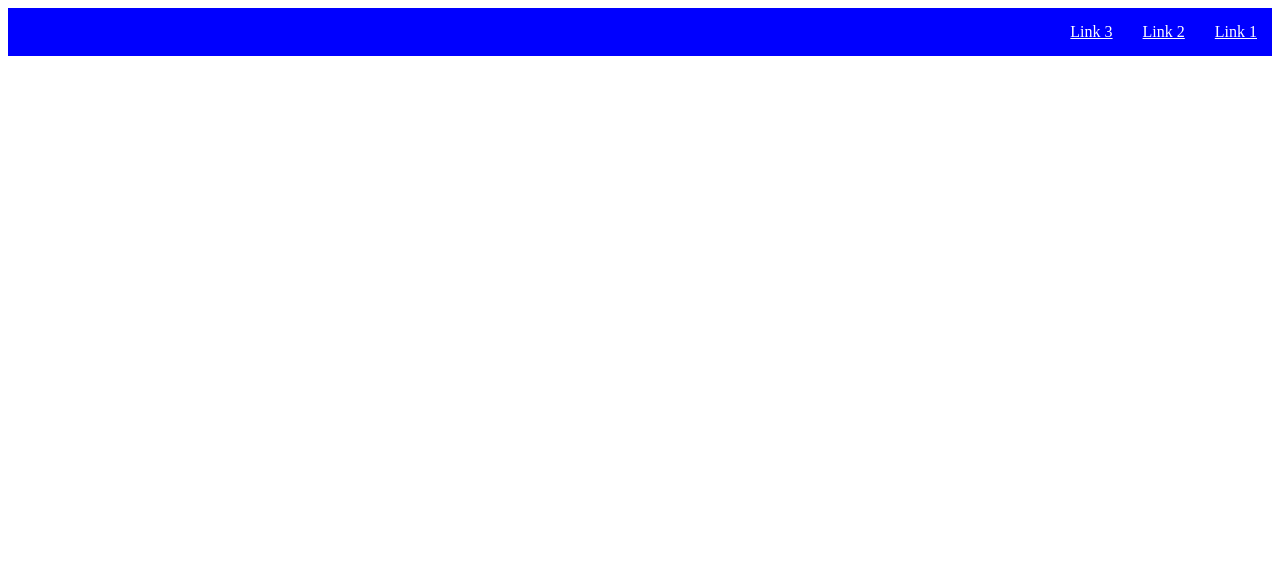
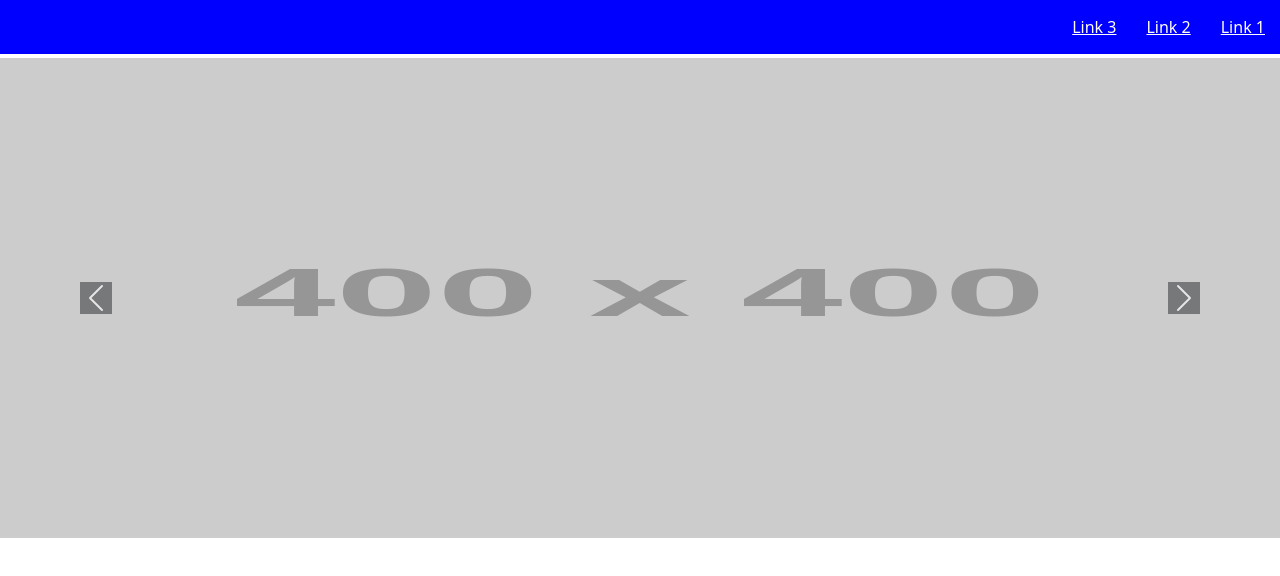
Before and after one commit to KatySaung/RTT-Website, a plain HTML site: page index.html in a window 1280 px wide. Shown: the top 576 px of the page. Drawn offline with nearby package versions, Linux system fonts and the light colour scheme; placeholder pictures from the web are drawn by us.

Commit message:
Added bootstrap support and image carousel for basic structure with the hero section

```diff
--- a/index.html
+++ b/index.html
@@ -5,13 +5,39 @@
     <meta name="viewport" content="width=device-width, initial-scale=1.0" />
     <title>RTT Website</title>
     <link rel="stylesheet" href="styles.css" />
+    <!-- Bootstrap CSS -->
+    <link href="https://cdn.jsdelivr.net/npm/bootstrap@5.0.2/dist/css/bootstrap.min.css" rel="stylesheet" integrity="sha384-EVSTQN3/azprG1Anm3QDgpJLIm9Nao0Yz1ztcQTwFspd3yD65VohhpuuCOmLASjC" crossorigin="anonymous">
   </head>
   <body>
-    <div id="NavBar">
+    <div id="NavBar" class="sticky-top mb-1">
       <a href="">Link 1</a>
       <a href="">Link 2</a>
       <a href="">Link 3</a>
     </div>
+    <div id="hero-carousel" class="carousel slide w-100 max-height-60" data-bs-ride="carousel">
+      <div class="carousel-inner">
+        <div class="carousel-item active">
+          <img src="https://placehold.co/400" class="d-block w-100 max-height-60" alt="first hero item">
+        </div>
+        <div class="carousel-item">
+          <img src="https://placehold.co/400" class="d-block w-100 max-height-60" alt="second hero item">
+        </div>
+        <div class="carousel-item">
+          <img src="https://placehold.co/400" class="d-block w-100 max-height-60" alt="thrid hero item">
+        </div>
+      </div>
+      <button class="carousel-control-prev" type="button" data-bs-target="#hero-carousel" data-bs-slide="prev">
+        <span class="carousel-control-prev-icon btn-dark" aria-hidden="true"></span>
+        <span class="visually-hidden">Previous</span>
+      </button>
+      <button class="carousel-control-next" type="button" data-bs-target="#hero-carousel" data-bs-slide="next">
+        <span class="carousel-control-next-icon btn-dark" aria-hidden="true"></span>
+        <span class="visually-hidden">Next</span>
+      </button>
+    </div>
   </body>
   <script src="js/script.js"></script>
+  <!-- Bootstrap JS with Popper Separated. -->
+  <script src="https://cdn.jsdelivr.net/npm/@popperjs/core@2.9.2/dist/umd/popper.min.js" integrity="sha384-IQsoLXl5PILFhosVNubq5LC7Qb9DXgDA9i+tQ8Zj3iwWAwPtgFTxbJ8NT4GN1R8p" crossorigin="anonymous"></script>
+    <script src="https://cdn.jsdelivr.net/npm/bootstrap@5.0.2/dist/js/bootstrap.min.js" integrity="sha384-cVKIPhGWiC2Al4u+LWgxfKTRIcfu0JTxR+EQDz/bgldoEyl4H0zUF0QKbrJ0EcQF" crossorigin="anonymous"></script>
 </html>
--- a/styles.css
+++ b/styles.css
@@ -22,3 +22,7 @@ body {
   top: 0;
   width: 100%;
 }
+
+.max-height-60 {
+  height: 60vh;
+}
```
